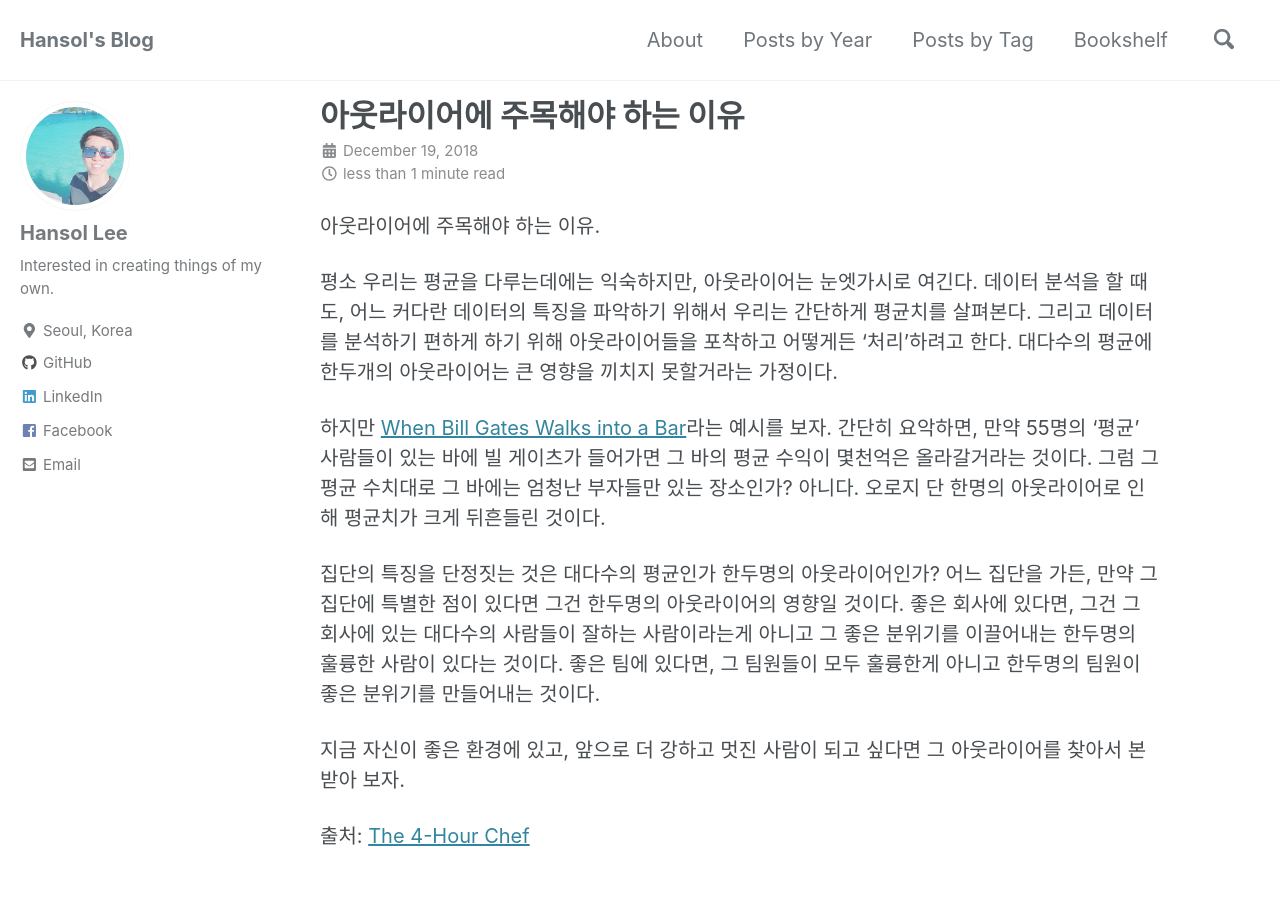
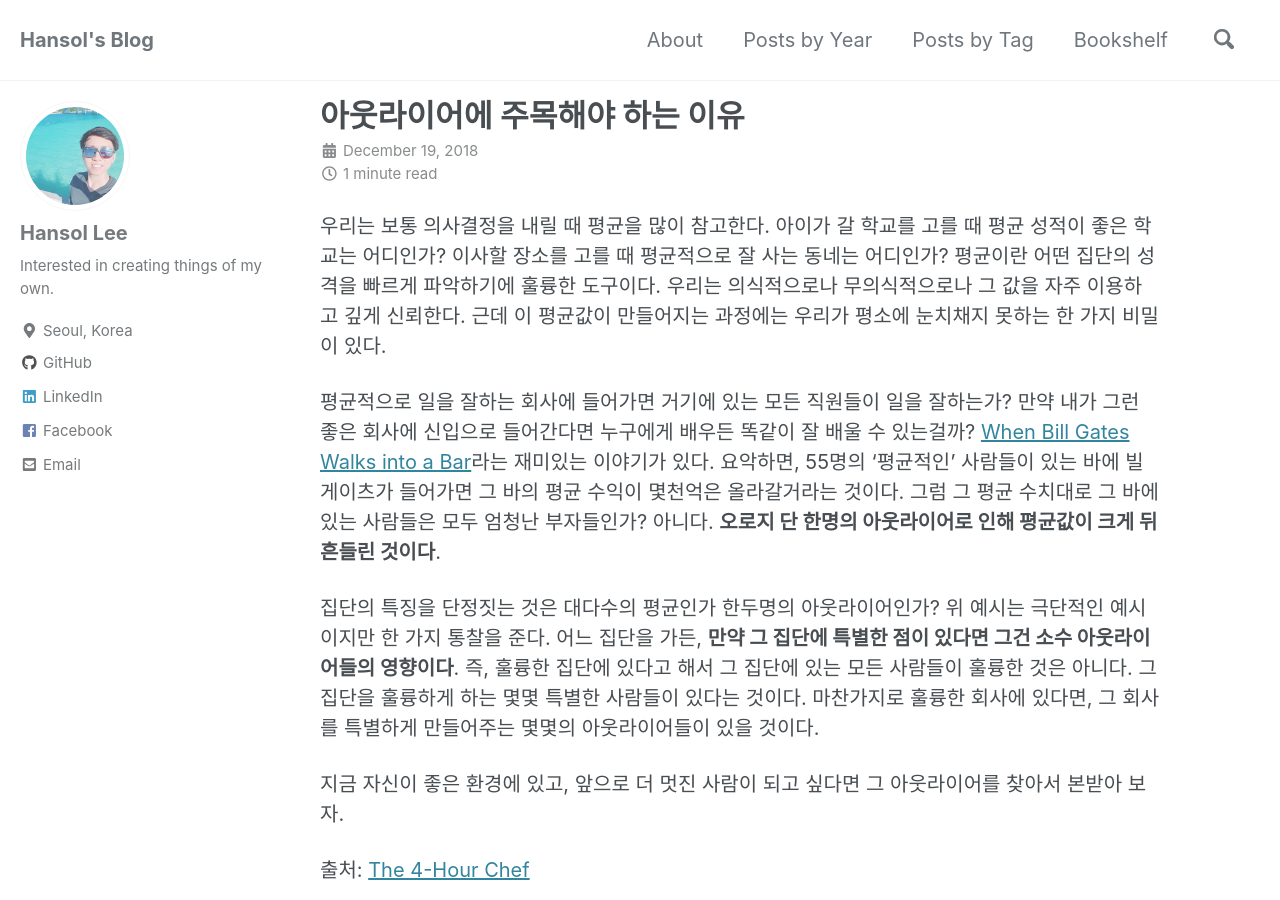
Before and after one commit to giantsol/giantsol.github.io, a Jekyll site: the page built from _posts/2018-12-19-why-focus-on-outliers.md, in a window 1280 px wide and 900 px high. Built offline with Jekyll 4.4.1, drawn with Linux system fonts in a browser that asks for light colours; cached includes are drawn as plain includes; nearby versions of some CDN libraries; comment, search, counter and statistics services are not loaded.

Commit message:
update why focus on outliers

```diff
--- a/_posts/2018-12-19-why-focus-on-outliers.md
+++ b/_posts/2018-12-19-why-focus-on-outliers.md
@@ -5,14 +5,12 @@ tags:
   - The 4-Hour Chef
 ---
 
-아웃라이어에 주목해야 하는 이유.
+우리는 보통 의사결정을 내릴 때 평균을 많이 참고한다. 아이가 갈 학교를 고를 때 평균 성적이 좋은 학교는 어디인가? 이사할 장소를 고를 때 평균적으로 잘 사는 동네는 어디인가? 평균이란 어떤 집단의 성격을 빠르게 파악하기에 훌륭한 도구이다. 우리는 의식적으로나 무의식적으로나 그 값을 자주 이용하고 깊게 신뢰한다. 근데 이 평균값이 만들어지는 과정에는 우리가 평소에 눈치채지 못하는 한 가지 비밀이 있다.
 
-평소 우리는 평균을 다루는데에는 익숙하지만, 아웃라이어는 눈엣가시로 여긴다. 데이터 분석을 할 때도, 어느 커다란 데이터의 특징을 파악하기 위해서 우리는 간단하게 평균치를 살펴본다. 그리고 데이터를 분석하기 편하게 하기 위해 아웃라이어들을 포착하고 어떻게든 '처리'하려고 한다. 대다수의 평균에 한두개의 아웃라이어는 큰 영향을 끼치지 못할거라는 가정이다.
+평균적으로 일을 잘하는 회사에 들어가면 거기에 있는 모든 직원들이 일을 잘하는가? 만약 내가 그런 좋은 회사에 신입으로 들어간다면 누구에게 배우든 똑같이 잘 배울 수 있는걸까? [When Bill Gates Walks into a Bar](https://introductorystats.wordpress.com/2011/09/04/when-bill-gates-walks-into-a-bar/)라는 재미있는 이야기가 있다. 요악하면, 55명의 '평균적인' 사람들이 있는 바에 빌 게이츠가 들어가면 그 바의 평균 수익이 몇천억은 올라갈거라는 것이다. 그럼 그 평균 수치대로 그 바에 있는 사람들은 모두 엄청난 부자들인가? 아니다. **오로지 단 한명의 아웃라이어로 인해 평균값이 크게 뒤흔들린 것이다**.
 
-하지만 [When Bill Gates Walks into a Bar](https://introductorystats.wordpress.com/2011/09/04/when-bill-gates-walks-into-a-bar/)라는 예시를 보자. 간단히 요악하면, 만약 55명의 '평균' 사람들이 있는 바에 빌 게이츠가 들어가면 그 바의 평균 수익이 몇천억은 올라갈거라는 것이다. 그럼 그 평균 수치대로 그 바에는 엄청난 부자들만 있는 장소인가? 아니다. 오로지 단 한명의 아웃라이어로 인해 평균치가 크게 뒤흔들린 것이다.
+집단의 특징을 단정짓는 것은 대다수의 평균인가 한두명의 아웃라이어인가? 위 예시는 극단적인 예시이지만 한 가지 통찰을 준다. 어느 집단을 가든, **만약 그 집단에 특별한 점이 있다면 그건 소수 아웃라이어들의 영향이다**. 즉, 훌륭한 집단에 있다고 해서 그 집단에 있는 모든 사람들이 훌륭한 것은 아니다. 그 집단을 훌륭하게 하는 몇몇 특별한 사람들이 있다는 것이다. 마찬가지로 훌륭한 회사에 있다면, 그 회사를 특별하게 만들어주는 몇몇의 아웃라이어들이 있을 것이다.
 
-집단의 특징을 단정짓는 것은 대다수의 평균인가 한두명의 아웃라이어인가? 어느 집단을 가든, 만약 그 집단에 특별한 점이 있다면 그건 한두명의 아웃라이어의 영향일 것이다. 좋은 회사에 있다면, 그건 그 회사에 있는 대다수의 사람들이 잘하는 사람이라는게 아니고 그 좋은 분위기를 이끌어내는 한두명의 훌륭한 사람이 있다는 것이다. 좋은 팀에 있다면, 그 팀원들이 모두 훌륭한게 아니고 한두명의 팀원이 좋은 분위기를 만들어내는 것이다.
-
-지금 자신이 좋은 환경에 있고, 앞으로 더 강하고 멋진 사람이 되고 싶다면 그 아웃라이어를 찾아서 본받아 보자.
+지금 자신이 좋은 환경에 있고, 앞으로 더 멋진 사람이 되고 싶다면 그 아웃라이어를 찾아서 본받아 보자.
 
 출처: [The 4-Hour Chef](https://fourhourchef.com/)
```
